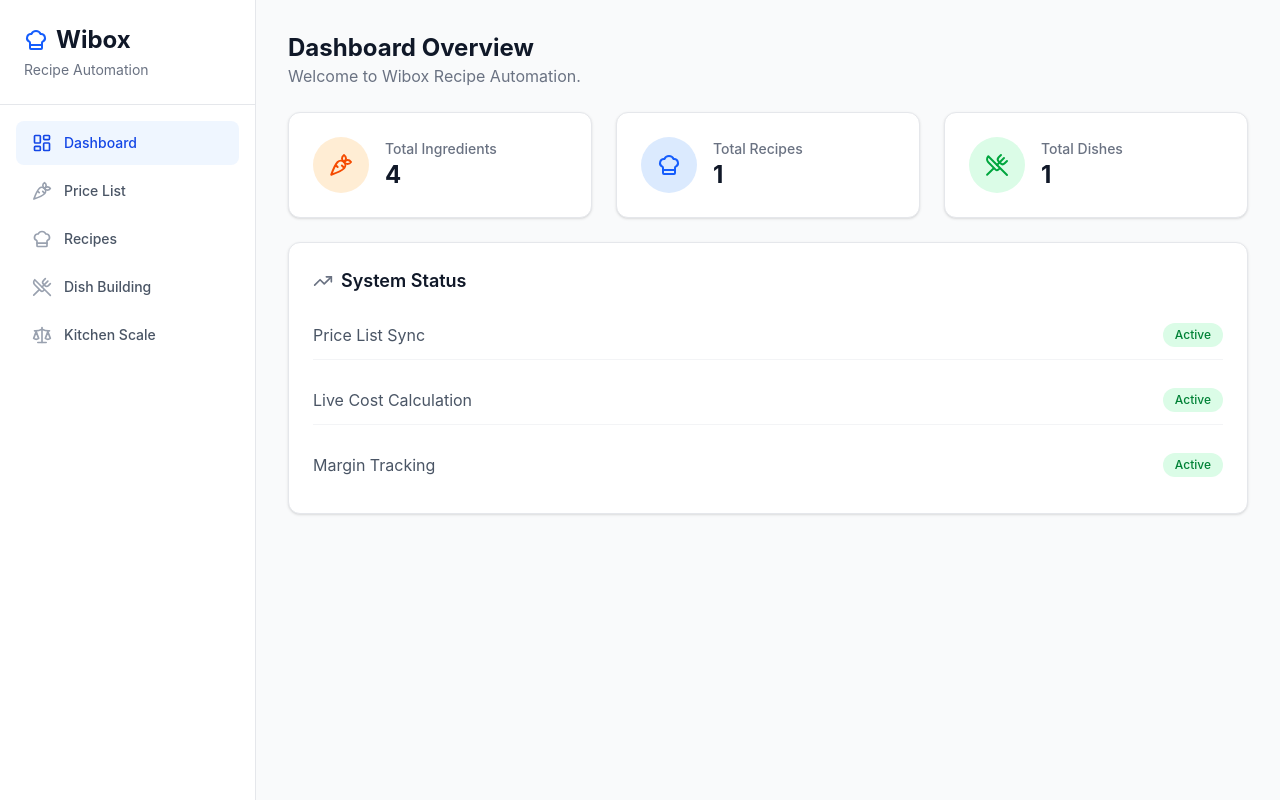
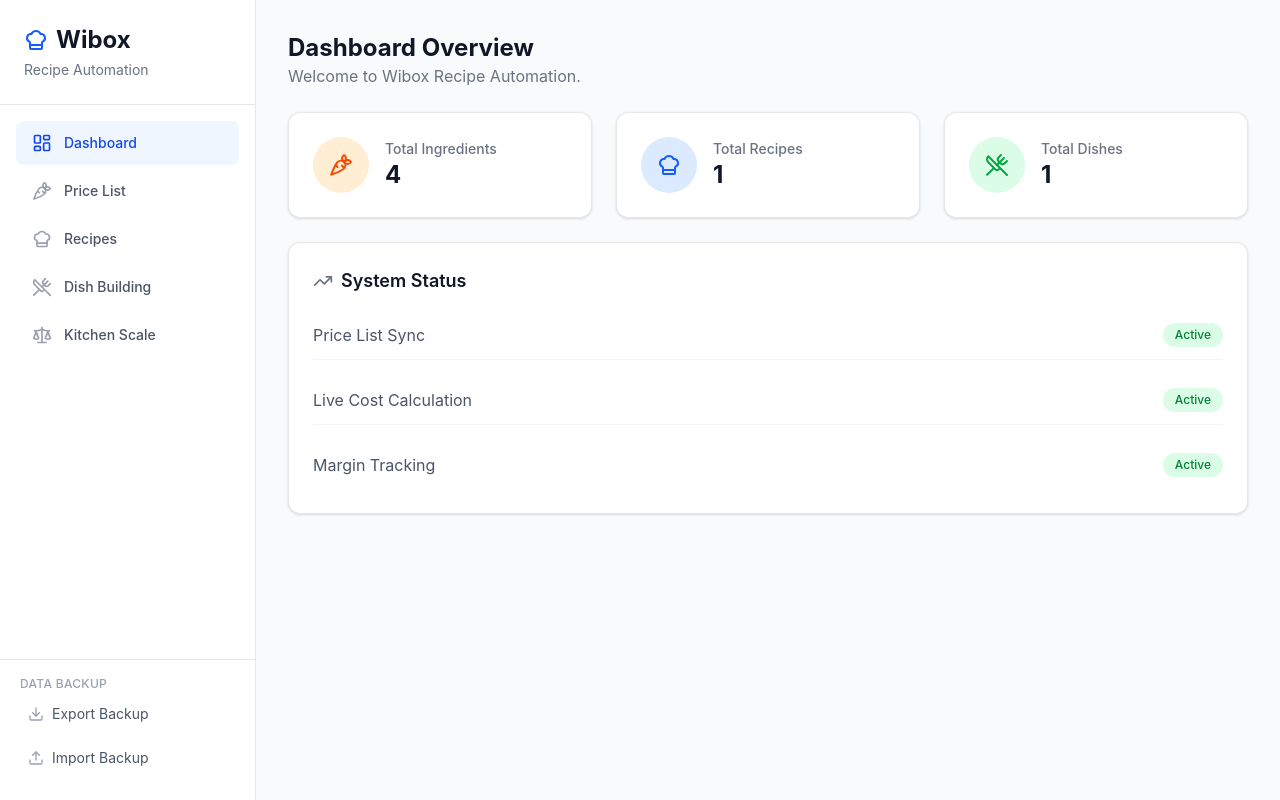
Before and after one commit to Napster13Nord/Wibox-dashboard-app, a Next.js app: page / in a window 1280 px wide. Built offline with nearby package versions, Linux system fonts and the light colour scheme.

Commit message:
feat: Add Export/Import backup buttons to Sidebar for data portability

```diff
--- a/components/Sidebar.tsx
+++ b/components/Sidebar.tsx
@@ -1,5 +1,5 @@
-import React from 'react';
-import { LayoutDashboard, Carrot, ChefHat, UtensilsCrossed, Scale } from 'lucide-react';
+import React, { useRef } from 'react';
+import { LayoutDashboard, Carrot, ChefHat, UtensilsCrossed, Scale, Download, Upload } from 'lucide-react';
 
 interface SidebarProps {
   activeTab: string;
@@ -7,6 +7,8 @@
 }
 
 export const Sidebar: React.FC<SidebarProps> = ({ activeTab, setActiveTab }) => {
+  const fileInputRef = useRef<HTMLInputElement>(null);
+
   const tabs = [
     { id: 'dashboard', label: 'Dashboard', icon: LayoutDashboard },
     { id: 'ingredients', label: 'Price List', icon: Carrot },
@@ -14,6 +16,38 @@
     { id: 'dishes', label: 'Dish Building', icon: UtensilsCrossed },
     { id: 'kitchen', label: 'Kitchen Scale', icon: Scale },
   ];
+
+  const handleExport = () => {
+    const data = localStorage.getItem('wibox-data');
+    if (!data) { alert('No data found to export.'); return; }
+    const blob = new Blob([data], { type: 'application/json' });
+    const url = URL.createObjectURL(blob);
+    const a = document.createElement('a');
+    a.href = url;
+    a.download = `wibox-backup-${new Date().toISOString().split('T')[0]}.json`;
+    a.click();
+    URL.revokeObjectURL(url);
+  };
+
+  const handleImport = (e: React.ChangeEvent<HTMLInputElement>) => {
+    const file = e.target.files?.[0];
+    if (!file) return;
+    const reader = new FileReader();
+    reader.onload = (ev) => {
+      try {
+        const text = ev.target?.result as string;
+        JSON.parse(text); // validate JSON before saving
+        localStorage.setItem('wibox-data', text);
+        alert('Data imported successfully! The page will now reload.');
+        window.location.reload();
+      } catch {
+        alert('Invalid file. Please use a Wibox backup JSON file.');
+      }
+    };
+    reader.readAsText(file);
+    // reset so same file can be re-imported if needed
+    e.target.value = '';
+  };
 
   return (
     <div className="w-64 bg-white border-r border-gray-200 flex flex-col">
@@ -24,6 +58,7 @@
         </h1>
         <p className="text-sm text-gray-500 mt-1">Recipe Automation</p>
       </div>
+
       <nav className="flex-1 p-4 space-y-1">
         {tabs.map((tab) => {
           const Icon = tab.icon;
@@ -44,6 +79,32 @@
           );
         })}
       </nav>
+
+      {/* Export / Import */}
+      <div className="p-4 border-t border-gray-200 space-y-2">
+        <p className="text-xs text-gray-400 font-medium uppercase tracking-wide px-1 mb-1">Data Backup</p>
+        <button
+          onClick={handleExport}
+          className="w-full flex items-center gap-2 px-3 py-2 rounded-lg text-sm text-gray-600 hover:bg-green-50 hover:text-green-700 transition-colors"
+        >
+          <Download className="w-4 h-4 text-gray-400" />
+          Export Backup
+        </button>
+        <button
+          onClick={() => fileInputRef.current?.click()}
+          className="w-full flex items-center gap-2 px-3 py-2 rounded-lg text-sm text-gray-600 hover:bg-blue-50 hover:text-blue-700 transition-colors"
+        >
+          <Upload className="w-4 h-4 text-gray-400" />
+          Import Backup
+        </button>
+        <input
+          ref={fileInputRef}
+          type="file"
+          accept=".json"
+          className="hidden"
+          onChange={handleImport}
+        />
+      </div>
     </div>
   );
 };
```
